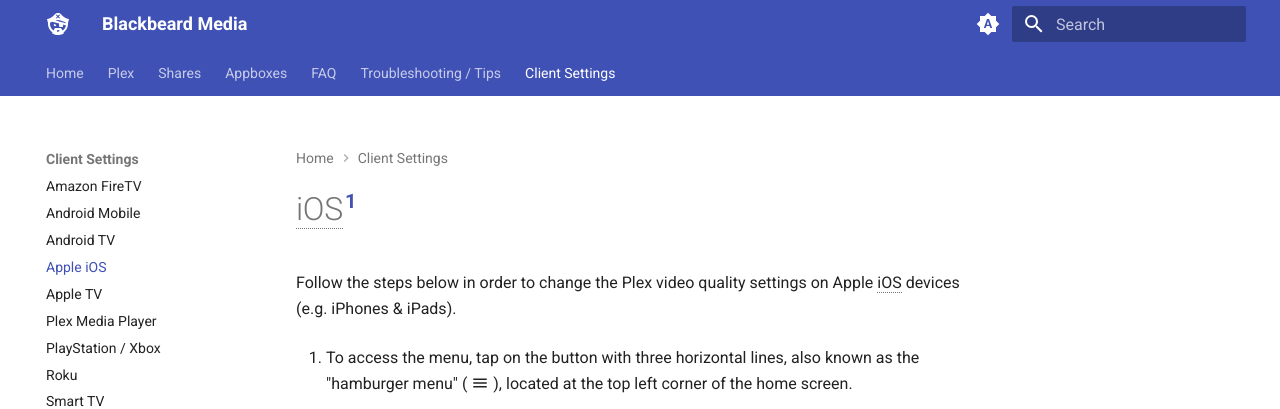
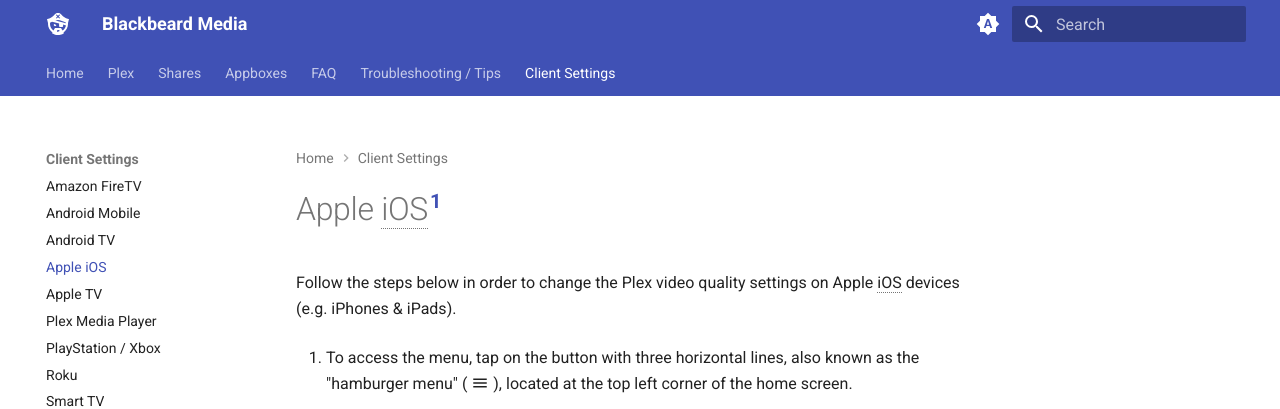
Before and after one commit to neomedia6989/docs-2, an MkDocs documentation site: the page built from docs/clients/ios.md, in a window 1280 px wide and 900 px high. Shown: the top 409 px of the window. Built offline with MkDocs 1.6.1 and Material for MkDocs 9.7.7, drawn with Linux system fonts in a browser that asks for light colours.

Commit message:
Update ios.md

```diff
--- a/docs/clients/ios.md
+++ b/docs/clients/ios.md
@@ -1,4 +1,4 @@
-# iOS[^1]
+# Apple iOS[^1]
 
 Follow the steps below in order to change the Plex video quality settings on Apple iOS devices (e.g. iPhones & iPads).
 
```
